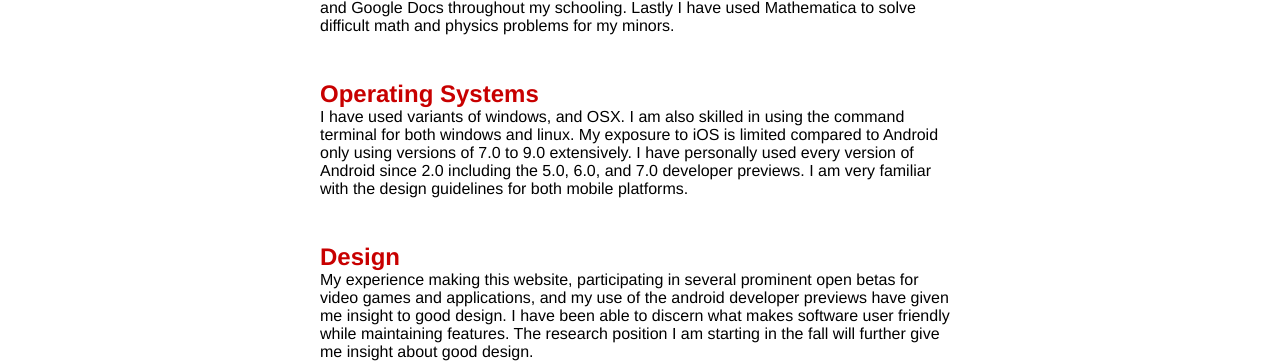
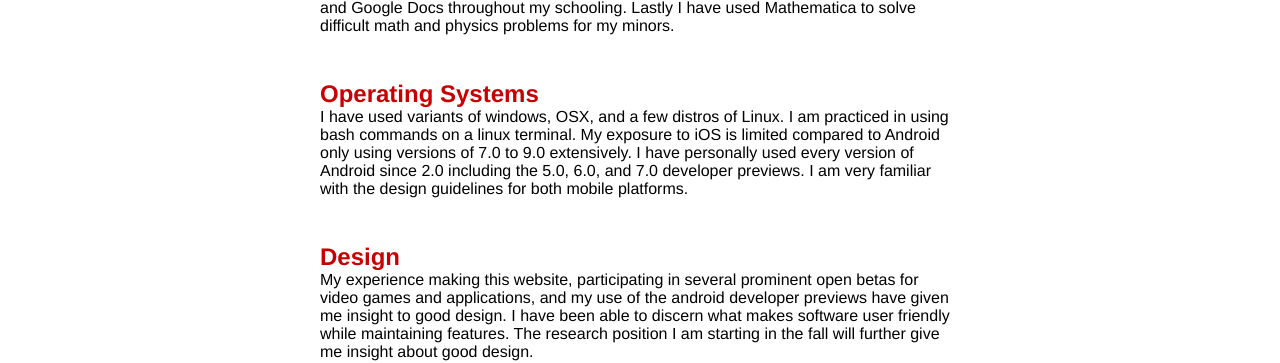
Before and after one commit to skylerreimer/skylerreimer.github.io, a Jekyll site: the page built from skills.html, in a window 1280 px wide. Shown: the part 432-795 px from the top of the page. Built offline with Jekyll 4.4.1, drawn with Linux system fonts in a browser that asks for light colours.

Commit message:
Update skills.html

```diff
--- a/skills.html
+++ b/skills.html
@@ -22,7 +22,7 @@ I have used Microsoft Office and Google Docs throughout my schooling. Lastly I h
 
 <h2>Operating Systems</h2>
 <p>
-I have used variants of windows, and OSX. I am also skilled in using the command terminal for both windows and linux. My exposure to iOS is limited compared to Android only using versions of 7.0 to 9.0 extensively.
+I have used variants of windows, OSX, and a few distros of Linux. I am practiced in using bash commands on a linux terminal. My exposure to iOS is limited compared to Android only using versions of 7.0 to 9.0 extensively.
 I have personally used every version of Android since 2.0 including the 5.0, 6.0, and 7.0 developer previews. I am very familiar with the design guidelines for both mobile platforms.
 </p>
 
```
